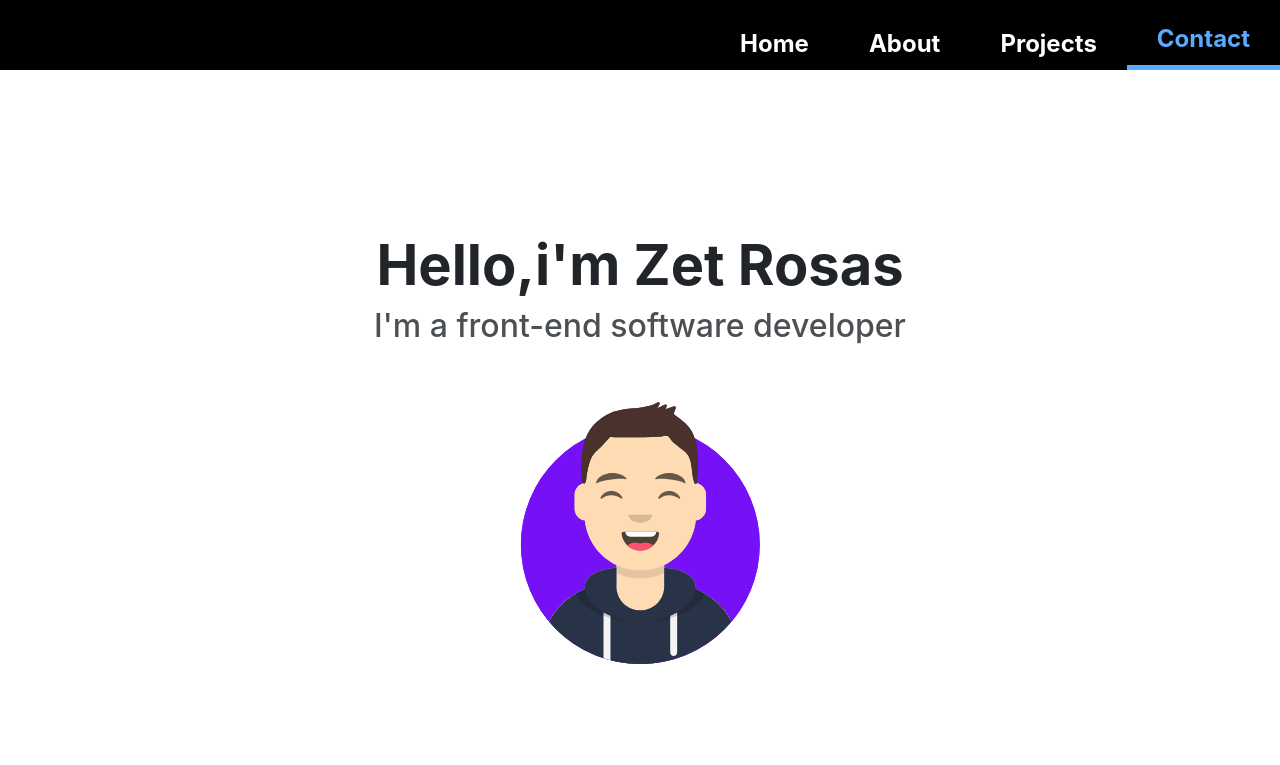
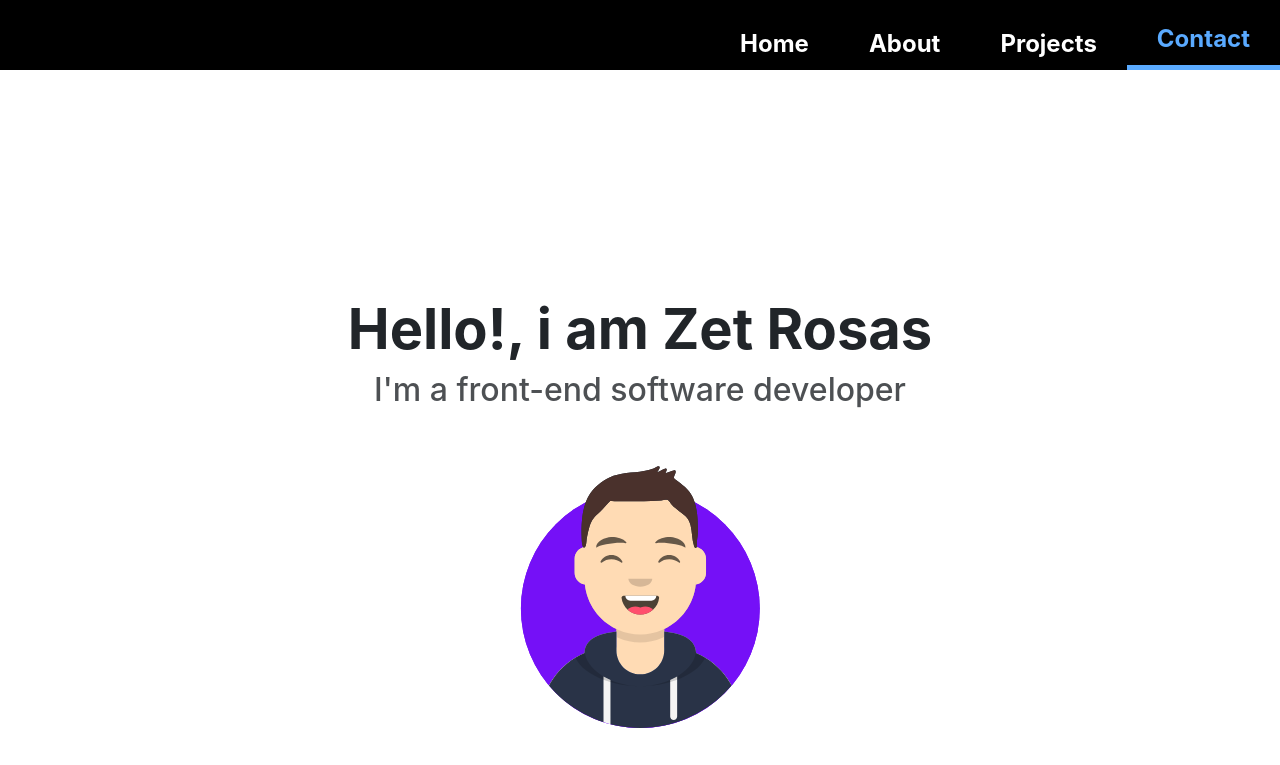
Before and after one commit to ZetRC/portfolio, a plain HTML site: page index.html in a window 1280 px wide. Shown: the top 765 px of the page. Drawn offline with nearby package versions, Linux system fonts and the light colour scheme.

Commit message:
general changes in layout'

```diff
--- a/index.html
+++ b/index.html
@@ -26,7 +26,7 @@
     <div class="bodyContent">
         <section class="home" id="homeSection" data-selector="#homeButton">
             <div class="messageContainer">
-                <h1 data-aos="fade-up" data-aos-delay="500">Hello,i'm Zet Rosas</h1>
+                <h1 data-aos="fade-up" data-aos-delay="500">Hello!, i am Zet Rosas</h1>
                 <h2 data-aos="fade-up" data-aos-delay="750">I'm a front-end software developer</h2>
                 <img src="./images/mf-avatar.svg" alt="" data-aos="fade-up" data-aos-delay="1000">
             </div>
--- a/layout/style.scss
+++ b/layout/style.scss
@@ -167,7 +167,7 @@ body{
             .messageContainer{
                 text-align: center;
                 position: relative;
-                top: 8rem;
+                top: 12rem;
                 h1{
                     font-size: 3.5rem;
                     font-weight: bold;
```
Also changed, not shown: layout/style.css.
